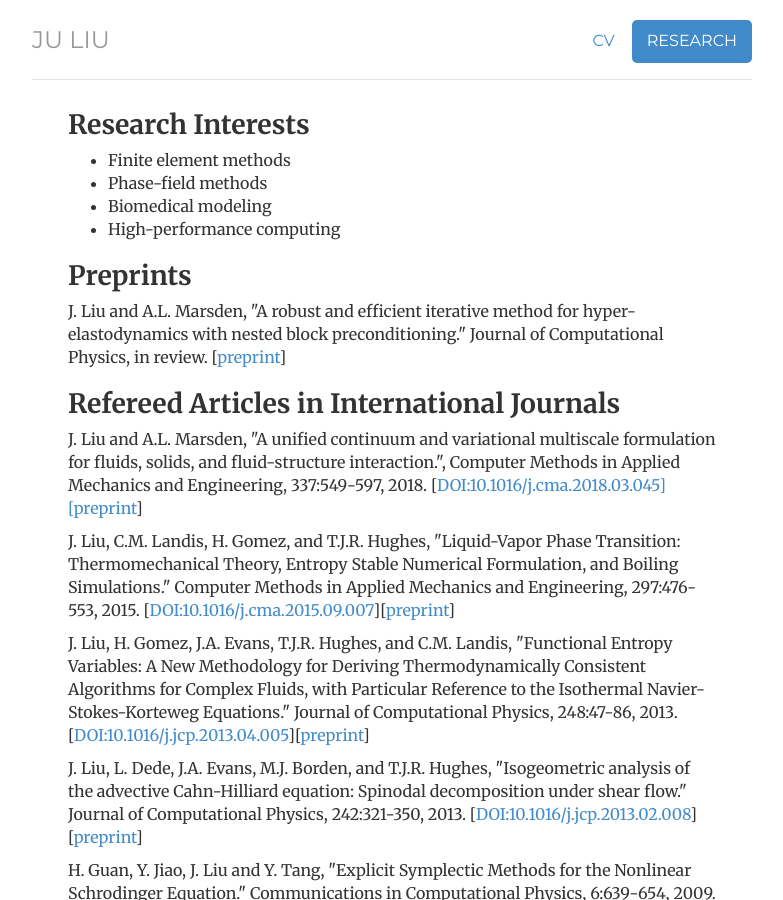
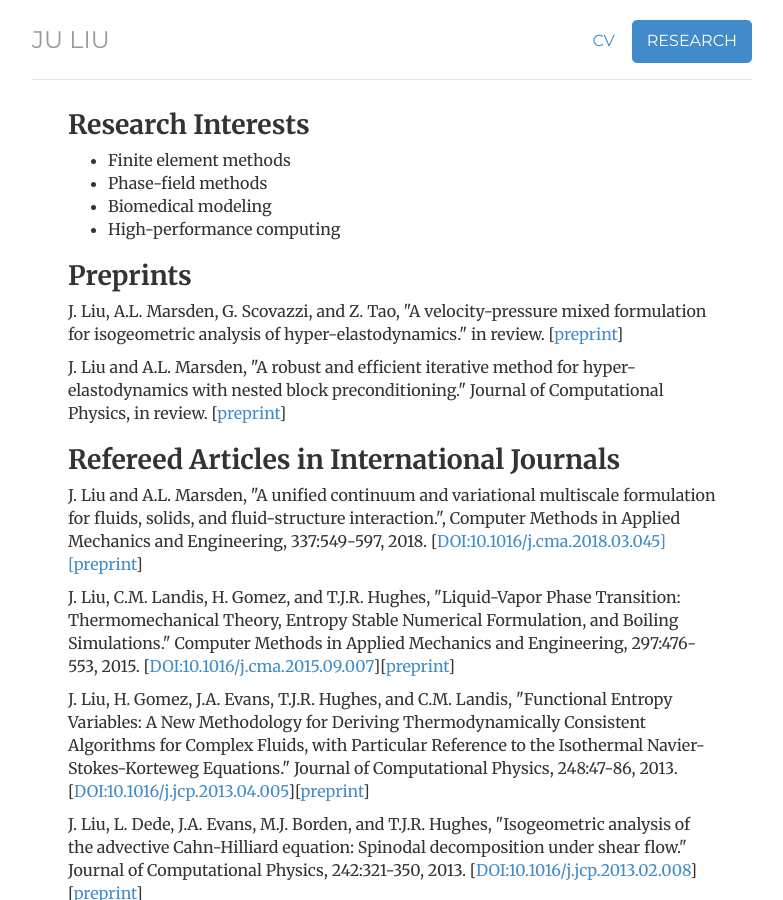
Before and after one commit to ju-liu/ju-liu.github.io, a Jekyll site: the page built from research/index.html, in a window 1280 px wide and 900 px high. Shown: the whole window, without its empty margins (248-1031 px from the left). Built offline with Jekyll 4.4.1, drawn with Linux system fonts in a browser that asks for light colours; nearby versions of some CDN libraries; library files that are not in the unit come from our copies; comment, search, counter and statistics services are not loaded.

Commit message:
index in

```diff
--- a/research/index.html
+++ b/research/index.html
@@ -16,6 +16,8 @@ description: Current Publication for Dr. Ju Liu
   </ul>
 
   <h2>Preprints</h2>
+  <p>J. Liu, A.L. Marsden, G. Scovazzi, and Z. Tao, "A velocity-pressure mixed formulation for isogeometric analysis of hyper-elastodynamics." in review. [<a href="https://arxiv.org/abs/1809.06350">preprint</a>]</p>
+
   <p>J. Liu and A.L. Marsden, "A robust and efficient iterative method for
   hyper-elastodynamics with nested block preconditioning." Journal of
   Computational Physics, in review. [<a href="https://arxiv.org/abs/1809.06350">preprint</a>]</p>
```
